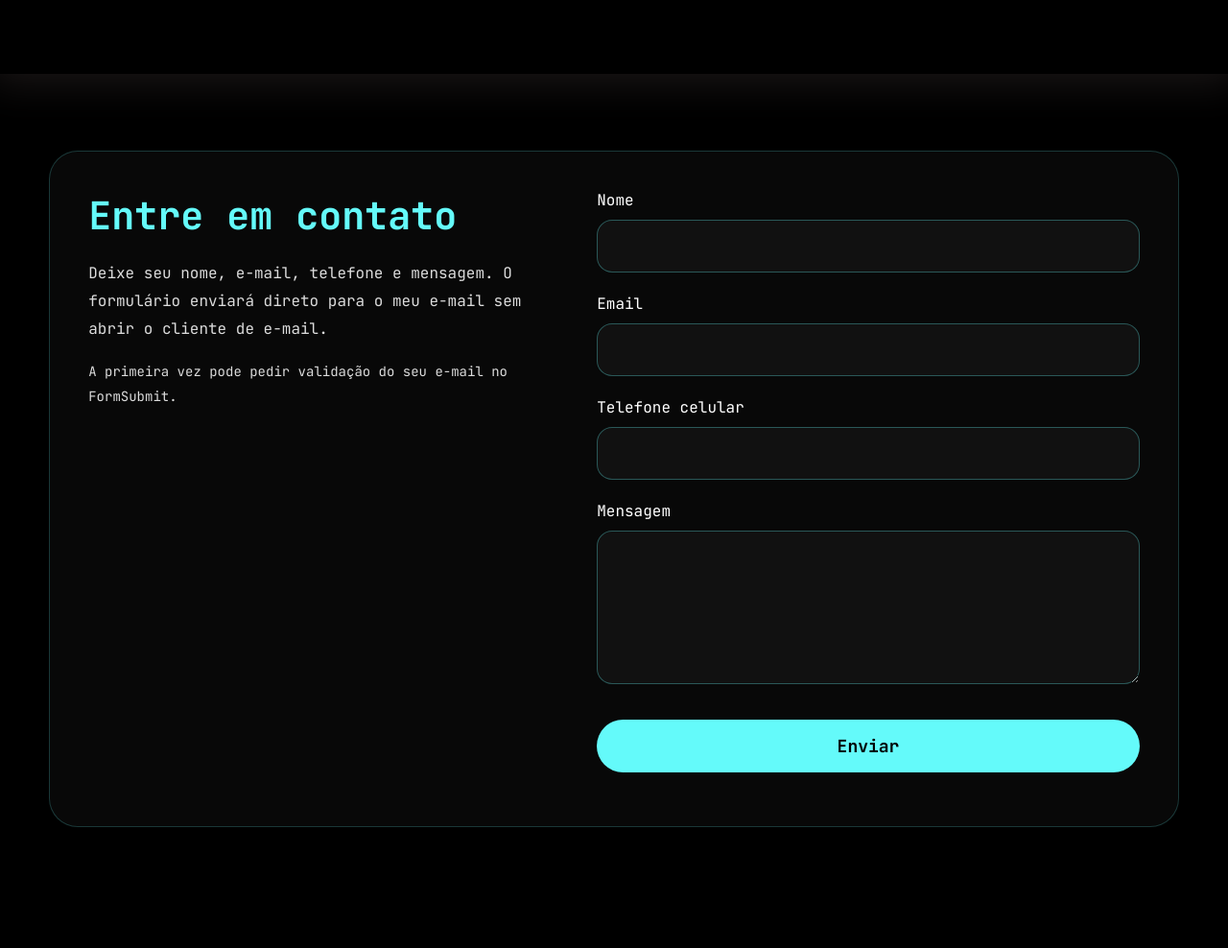
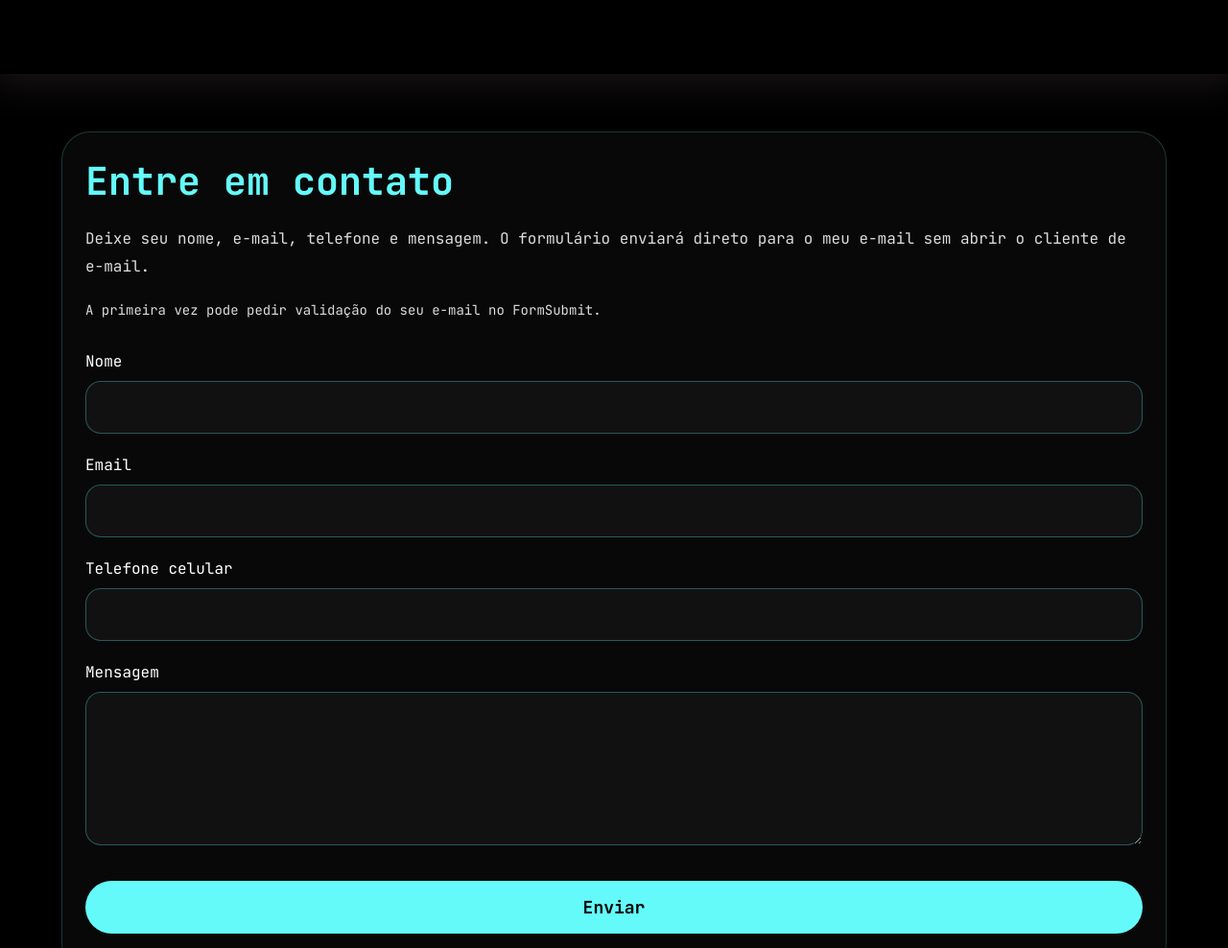
Before and after one commit to Wrandlley/Portfolio, a plain HTML site: page index.html in a window 1280 px wide. Shown: the part 3056-4044 px from the top of the page at 96% size. Before the commit the page ends 3998 px from the top, so only its background shows below. Drawn offline with nearby package versions, Linux system fonts and the light colour scheme.

Commit message:
Update fomulario contato

```diff
--- a/style.css
+++ b/style.css
@@ -516,4 +516,28 @@ section.contato .form-status.error{
     section.projetos .flex{
         gap: 60px;
     }
+
+    section.contato{
+        padding: 60px 5%;
+    }
+
+    section.contato .contato-card{
+        flex-direction: column;
+        align-items: stretch;
+        justify-content: flex-start;
+        padding: 24px;
+        gap: 30px;
+    }
+
+    section.contato .contato-text,
+    section.contato form{
+        max-width: 100%;
+        width: 100%;
+        min-width: 0;
+    }
+
+    section.contato form input,
+    section.contato form textarea{
+        box-sizing: border-box;
+    }
 }
```
